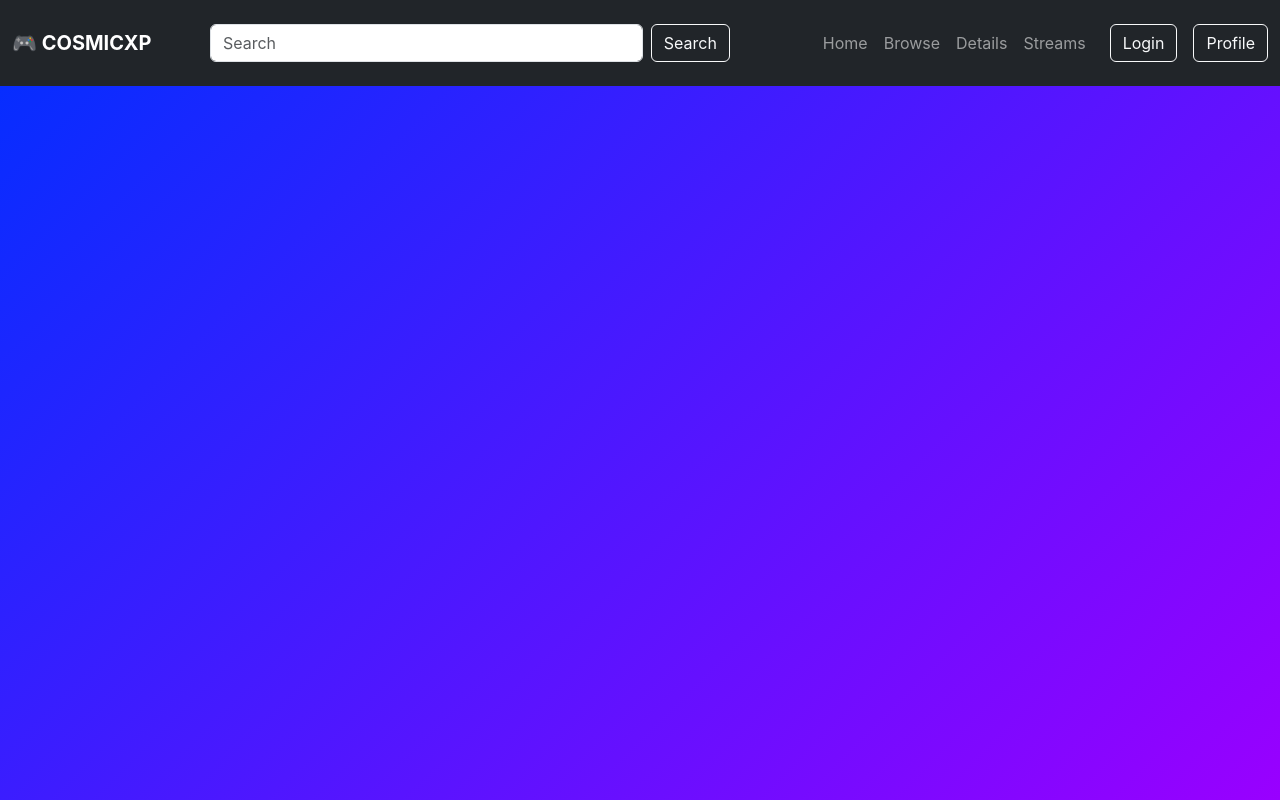
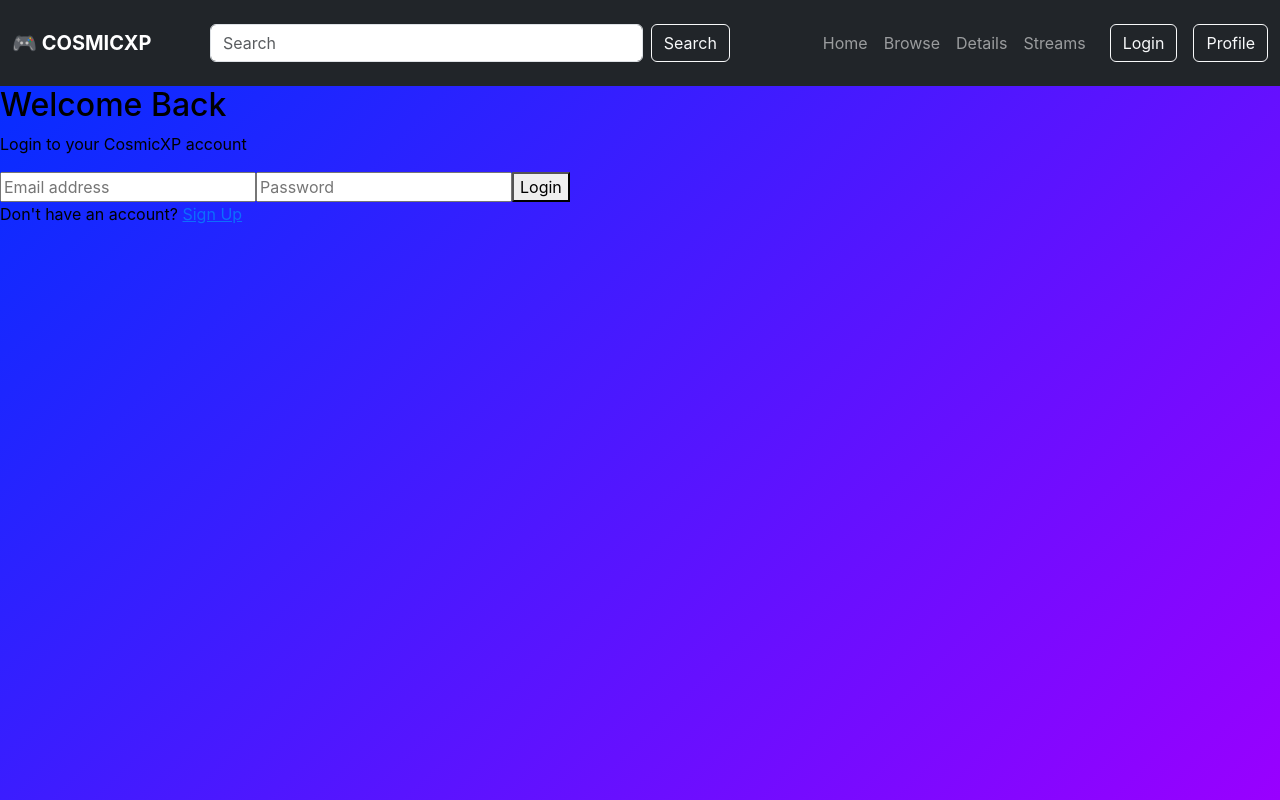
Before and after one commit to dhanashyamvijayan-a11y/COSMICXP, a React (Vite) app: page /login in a window 1280 px wide. Built offline with nearby package versions, Linux system fonts and the light colour scheme.

Commit message:
Fix login page

```diff
--- a/src/pages/login.jsx
+++ b/src/pages/login.jsx
@@ -1,4 +1,13 @@
+
+import { useState } from "react";
+import { Link, useNavigate } from "react-router-dom";
+import "./login.css";
+
 export default function Login() {
+  const [email, setEmail] = useState("");
+  const [password, setPassword] = useState("");
+  const navigate = useNavigate();
+
   async function handleLogin(e) {
     e.preventDefault();
 
@@ -29,4 +38,35 @@ async function handleLogin(e) {
       alert(error.message || "Cannot connect to server");
     }
   }
+
+  return (
+    <div className="login-container">
+      <form onSubmit={handleLogin} className="login-form">
+        <h2>Welcome Back</h2>
+        <p>Login to your CosmicXP account</p>
+
+        <input
+          type="email"
+          placeholder="Email address"
+          value={email}
+          onChange={(e) => setEmail(e.target.value)}
+          required
+        />
+
+        <input
+          type="password"
+          placeholder="Password"
+          value={password}
+          onChange={(e) => setPassword(e.target.value)}
+          required
+        />
+
+        <button type="submit">Login</button>
+
+        <p>
+          Don't have an account? <Link to="/signup">Sign Up</Link>
+        </p>
+      </form>
+    </div>
+  );
 }
```
Lines whose indentation alone changed are shown as unchanged.
